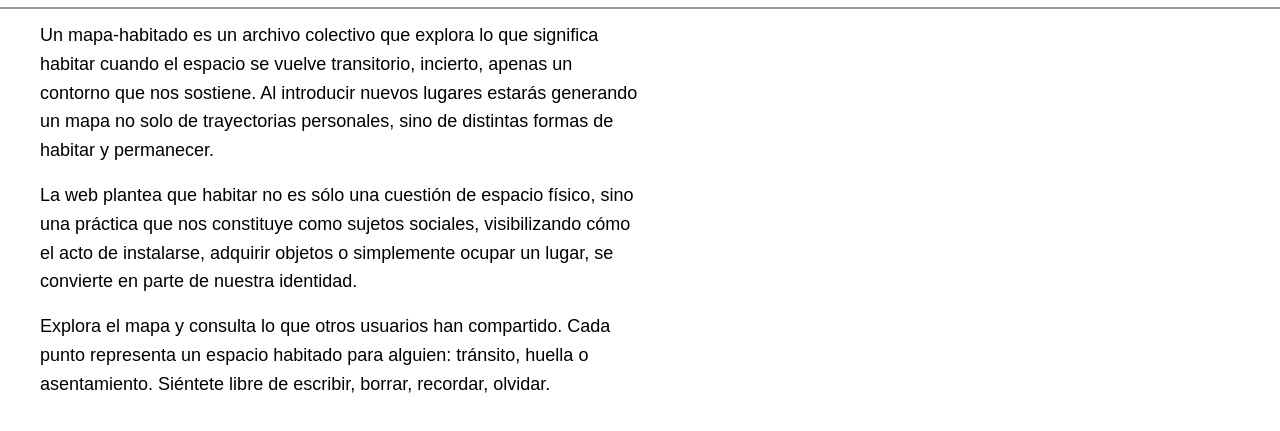
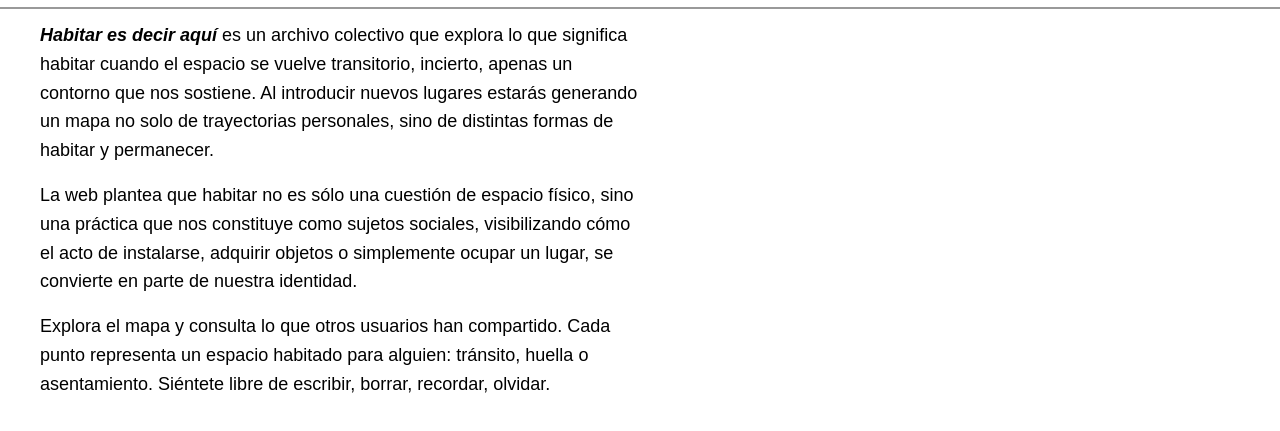
Before and after one commit to abarreera/mapa-habitado, a plain HTML site: page intruccion.html in a window 1280 px wide. Shown: the part 59-490 px from the top of the page. Drawn offline with Linux system fonts and the light colour scheme.

Commit message:
Update intruccion.html

```diff
--- a/intruccion.html
+++ b/intruccion.html
@@ -17,7 +17,7 @@
 
     <div class="instrucciones-container">
 
-   <p>Un mapa-habitado es un archivo colectivo que explora lo que significa habitar cuando el espacio se vuelve transitorio, incierto, apenas un contorno que nos sostiene. Al introducir nuevos lugares estarás generando un mapa no solo de trayectorias personales, sino de distintas formas de habitar y permanecer. </p>
+   <p><em> <strong>Habitar es decir aquí </em> </strong> es un archivo colectivo que explora lo que significa habitar cuando el espacio se vuelve transitorio, incierto, apenas un contorno que nos sostiene. Al introducir nuevos lugares estarás generando un mapa no solo de trayectorias personales, sino de distintas formas de habitar y permanecer. </p>
    <p>La web plantea que habitar no es sólo una cuestión de espacio físico, sino una práctica que nos constituye como sujetos sociales, visibilizando cómo el acto de instalarse, adquirir objetos o simplemente ocupar un lugar, se convierte en parte de nuestra identidad.</p>
     <p> Explora el mapa y consulta lo que otros usuarios han compartido. Cada punto representa un espacio habitado para alguien: tránsito, huella o asentamiento. Siéntete libre de escribir, borrar, recordar, olvidar. </p>
   </div>
```
